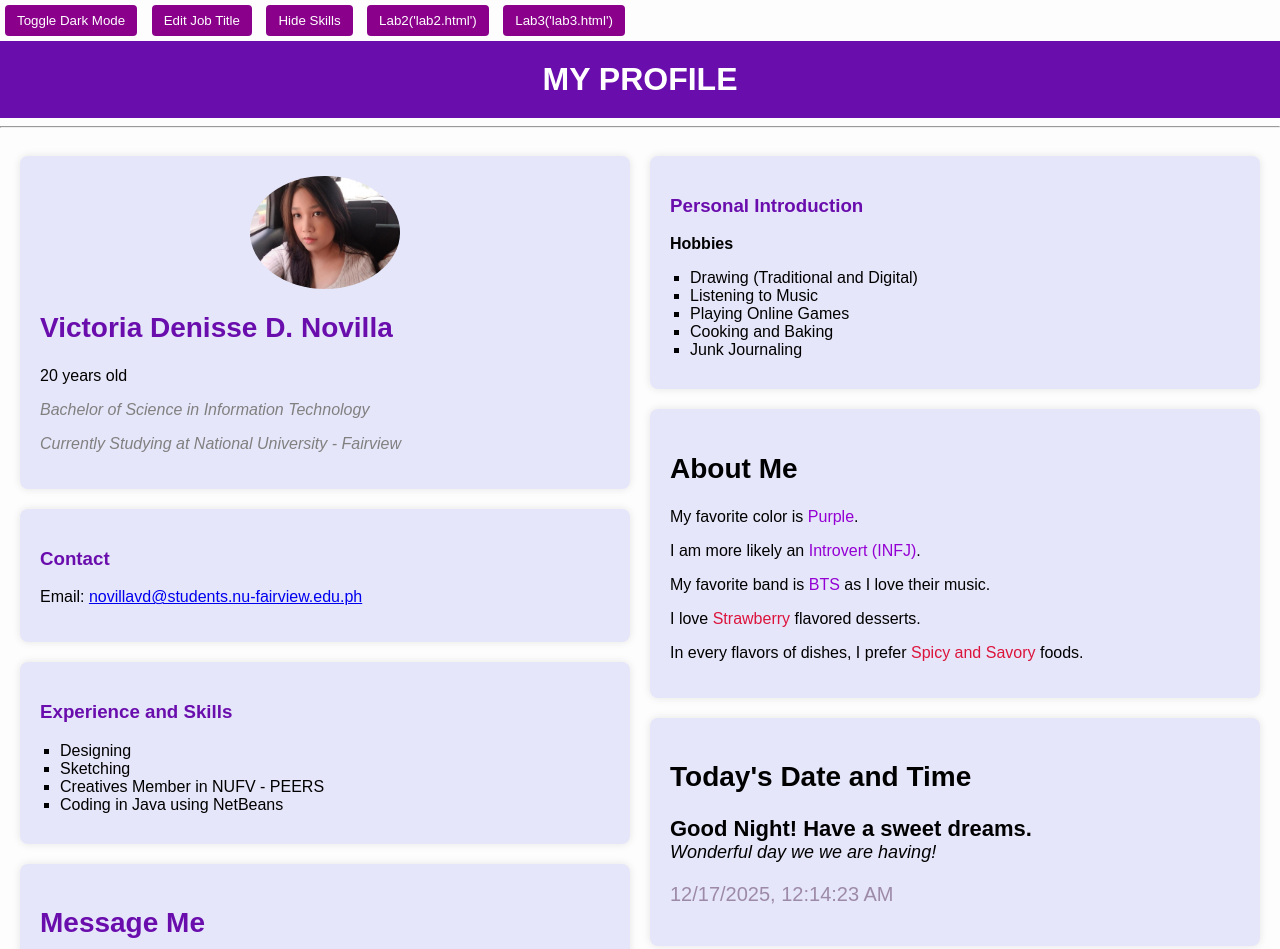
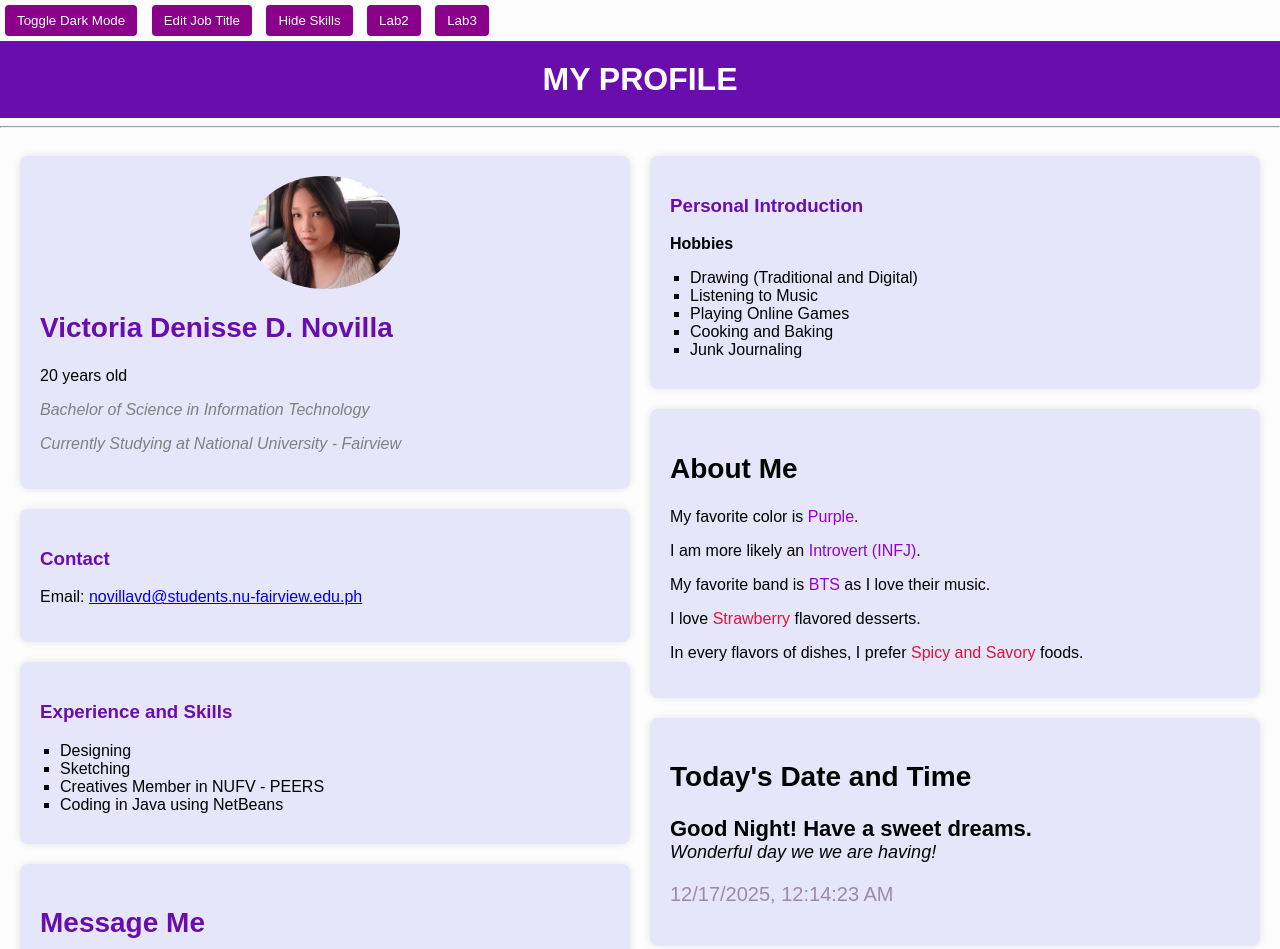
Before and after one commit to Veecodess/My-Website, a plain HTML site: page index.html in a window 1280 px wide. Shown: the top 949 px of the page. Drawn offline with Linux system fonts and the light colour scheme.

Commit message:
Update Lab2 and Lab3 button labels
Removed parameters from Lab2 and Lab3 button labels.

```diff
--- a/index.html
+++ b/index.html
@@ -13,8 +13,8 @@
   <button id="themeBtn">Toggle Dark Mode</button>
   <button id="editJobBtn">Edit Job Title</button>
   <button id="toggleSkillsBtn">Hide Skills</button>
-  <button id="lab2Btn">Lab2('lab2.html')</button>
-  <button id="lab3Btn">Lab3('lab3.html')</button>
+  <button id="lab2Btn">Lab2</button>
+  <button id="lab3Btn">Lab3</button>
 
 
   <!-- HEADER -->
```
